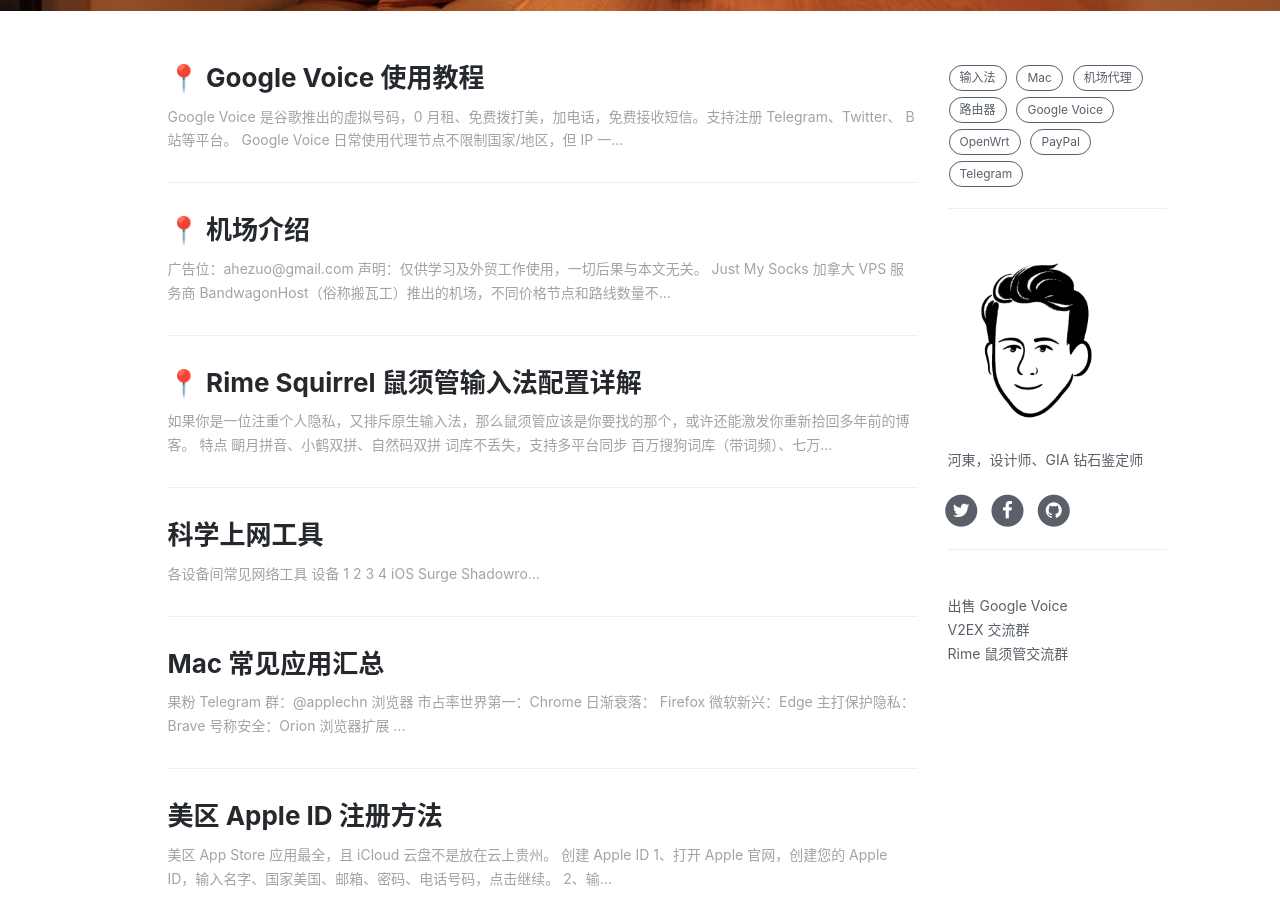
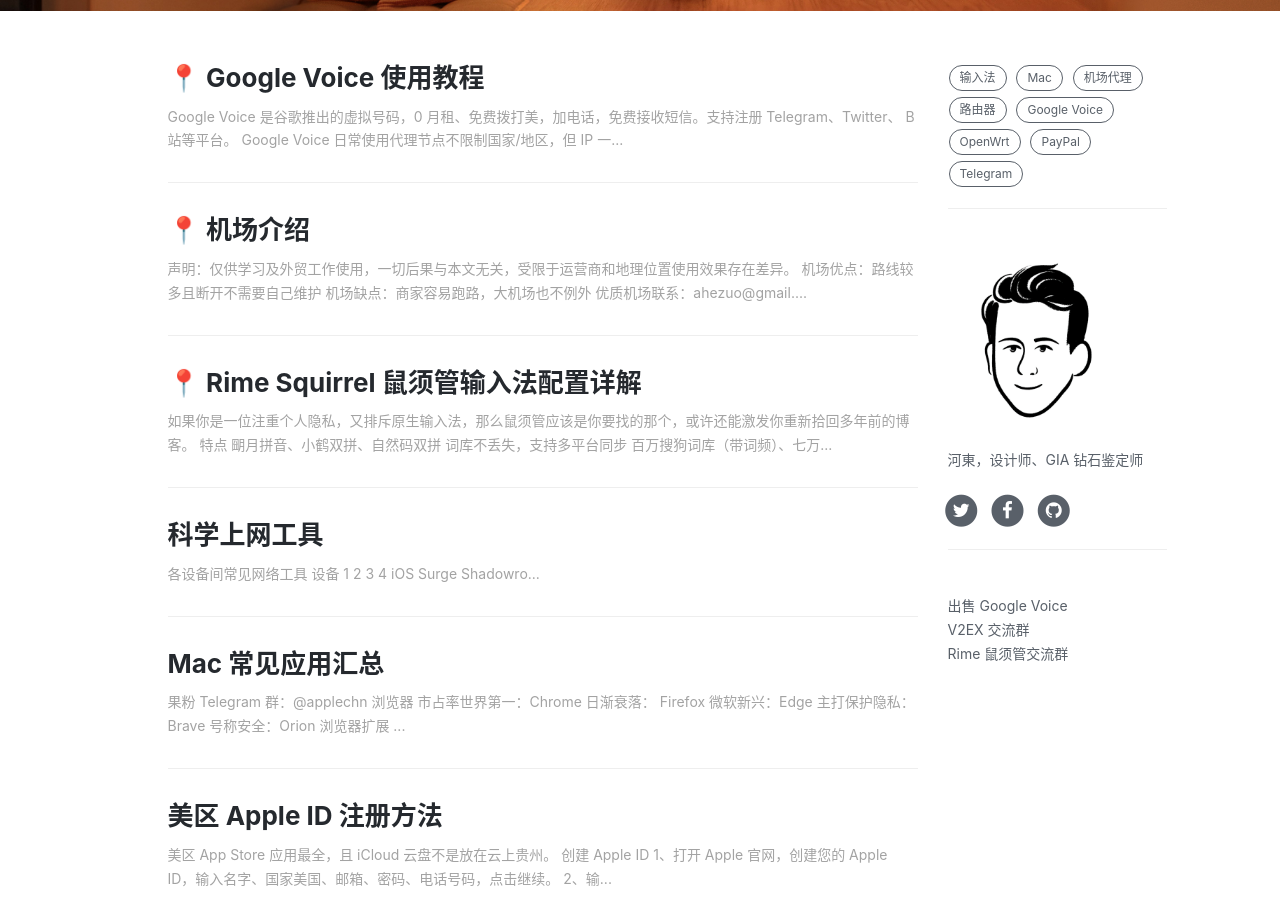
Before and after one commit to ssnhd/ssnhd.github.io, a Jekyll site: the page built from index.html, in a window 1280 px wide and 900 px high, scrolled down 407 px. Built offline with Jekyll 4.4.1, drawn with Linux system fonts in a browser that asks for light colours; nearby versions of some CDN libraries; the list of posts is cut into pages by our own code; comment, search, counter and statistics services are not loaded.

Commit message:
Update 2022-1-26-server.md

```diff
--- a/_posts/2022-1-26-server.md
+++ b/_posts/2022-1-26-server.md
@@ -11,15 +11,18 @@
   - 机场代理
 ---
 
-广告位：<ahezuo@gmail.com>
+声明：仅供学习及外贸工作使用，一切后果与本文无关，受限于运营商和地理位置使用效果存在差异。
 
-声明：仅供学习及外贸工作使用，一切后果与本文无关。
+- 机场优点：路线较多且断开不需要自己维护
+- 机场缺点：商家容易跑路，大机场也不例外
+
+优质机场联系：<ahezuo@gmail.com>
 
 ## Just My Socks
 
 加拿大 VPS 服务商 BandwagonHost（俗称搬瓦工）推出的机场，不同价格节点和路线数量不同。
 
-**注册：[点击这里](https://justmysocks.net/members/aff.php?aff=12029)**
+**★★★ [点击这里注册](https://justmysocks.net/members/aff.php?aff=12029) ★★★**
 
 1. 选择订购新服务，支付可按月/季/半年/一年（越久价格越便宜，优惠码：`JMS9272283`）。
 2. 填写信息和选择支付方式，点击**完成订购**并支付。
```
